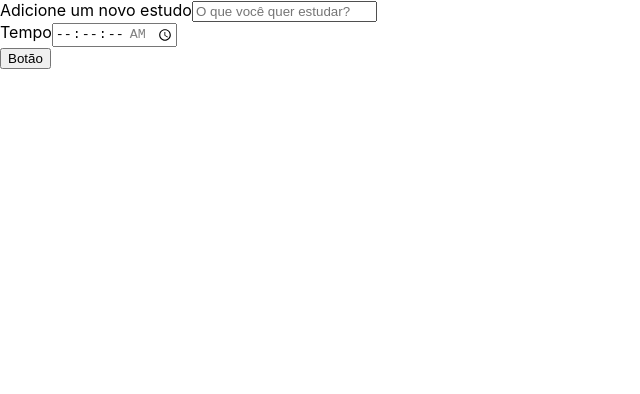
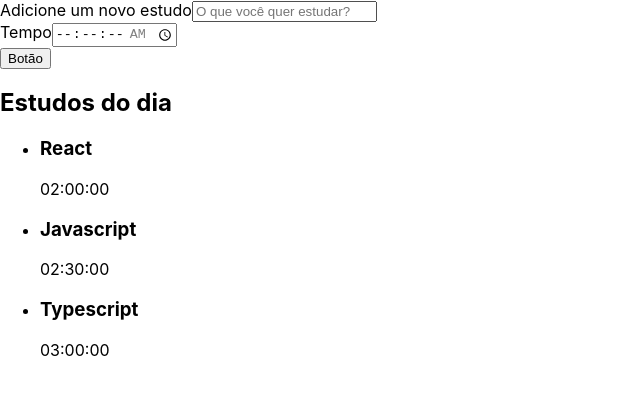
Before and after one commit to leonfpontes/studies, a React (Create React App) app: page / in a window 1280 px wide. Shown: the top 394 px of the page, without its empty margins (0-640 px from the left). Built offline with nearby package versions, Linux system fonts and the light colour scheme.

Commit message:
list component

```diff
--- a/src/App.tsx
+++ b/src/App.tsx
@@ -1,10 +1,12 @@
 import React from 'react';
 import Form from './components/Form';
+import List from './components/List';
 
 function App() {
   return (
     <div className="App">
       <Form />
+      <List />
     </div>
   );
 }
--- /dev/null
+++ b/src/components/List/index.tsx
@@ -0,0 +1,37 @@
+import React from "react";
+
+function List() {
+    const tasks=[
+        {
+            task: 'React',
+            time: '02:00:00'
+        },
+        {
+            task: 'Javascript',
+            time: '02:30:00'
+        },
+        {
+            task: 'Typescript',
+            time: '03:00:00'
+        }
+    ]
+    return(
+        <aside>
+            <h2>Estudos do dia</h2>
+            <ul>
+                {tasks.map((item, index) => (
+                    <li key={index}>
+                        <h3>
+                            {item.task}
+                        </h3>
+                        <span>
+                            {item.time}
+                        </span>
+                    </li>
+                ))}
+            </ul>
+        </aside>
+    )
+}
+
+export default List
```
